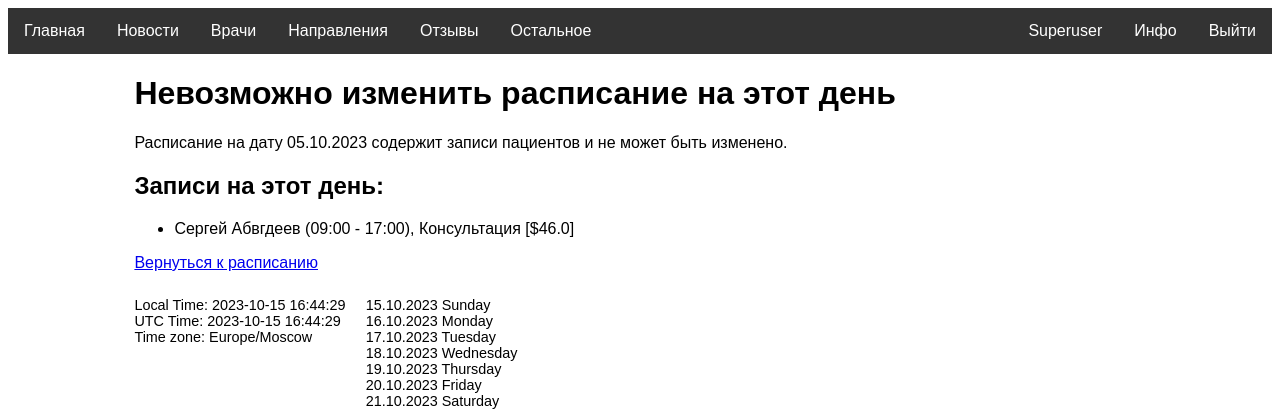
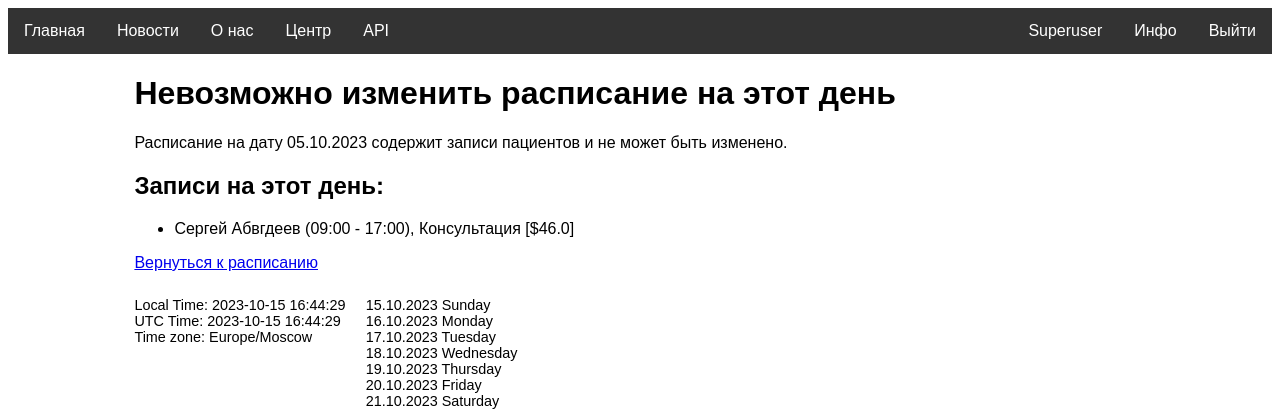
Before and after one commit to denis-pptx/Django-MedicalCenter, a Django app: page /doctors/schedule/delete/6/ in a window 1280 px wide. Shown: the top 420 px of the page. Run offline with Django 4.2, Linux system fonts and the light colour scheme; a user stored in the database is signed in; data comes from the database, SQL or seed files in the repository; some libraries are stand-ins or nearby versions.

Commit message:
changed structure of nav

```diff
--- a/website/templates/website/base.html
+++ b/website/templates/website/base.html
@@ -22,19 +22,29 @@
         <section>
             <a href="{% url 'home' %}">Главная</a>
             <a href="{% url 'news' %}">Новости</a>
-            <a href="{% url 'doctors_list' %}">Врачи</a>
-            <a href="{% url 'category_list' %}">Направления</a>
-            <a  href="{% url 'feedback-list' %}">Отзывы</a>
             <div class="dropdown">
-                <button class="dropbtn">Остальное</button>
-                <div class="dropdown-content" id="myDropdown">
+                <button class="dropbtn">О нас</button>
+                <div class="dropdown-content">
+                    <a href="{% url 'about' %}">О нас</a>
+                    <a href="{% url 'private-policy' %}">Политика конфиденциальности</a>
                     <a href="{% url 'faq' %}">FAQ</a>
-                    <a href="{% url 'about' %}">О нас</a>
+                </div>
+            </div>
+            <div class="dropdown">
+                <button class="dropbtn">Центр</button>
+                <div class="dropdown-content">
+                    <a href="{% url 'doctors_list' %}">Врачи</a>
+                    <a href="{% url 'category_list' %}">Направления</a>
+                    <a href="{% url 'feedback-list' %}">Отзывы</a>
                     <a href="{% url 'promo-codes' %}">Акции</a>
-                    <a href="{% url 'private-policy' %}">Политика конфиденциальности</a>
                     <a href="{% url 'vacancies' %}">Вакансии</a>
-                    <a href="{% url 'weather' %}">API: Погода</a>
-                    <a href="{% url 'gender' %}">API: Пол</a>
+                </div>
+            </div>
+            <div class="dropdown">
+                <button class="dropbtn">API</button>
+                <div class="dropdown-content">
+                    <a href="{% url 'weather' %}">Погода</a>
+                    <a href="{% url 'gender' %}">Пол</a>
                 </div>
             </div>
         </section>
```
